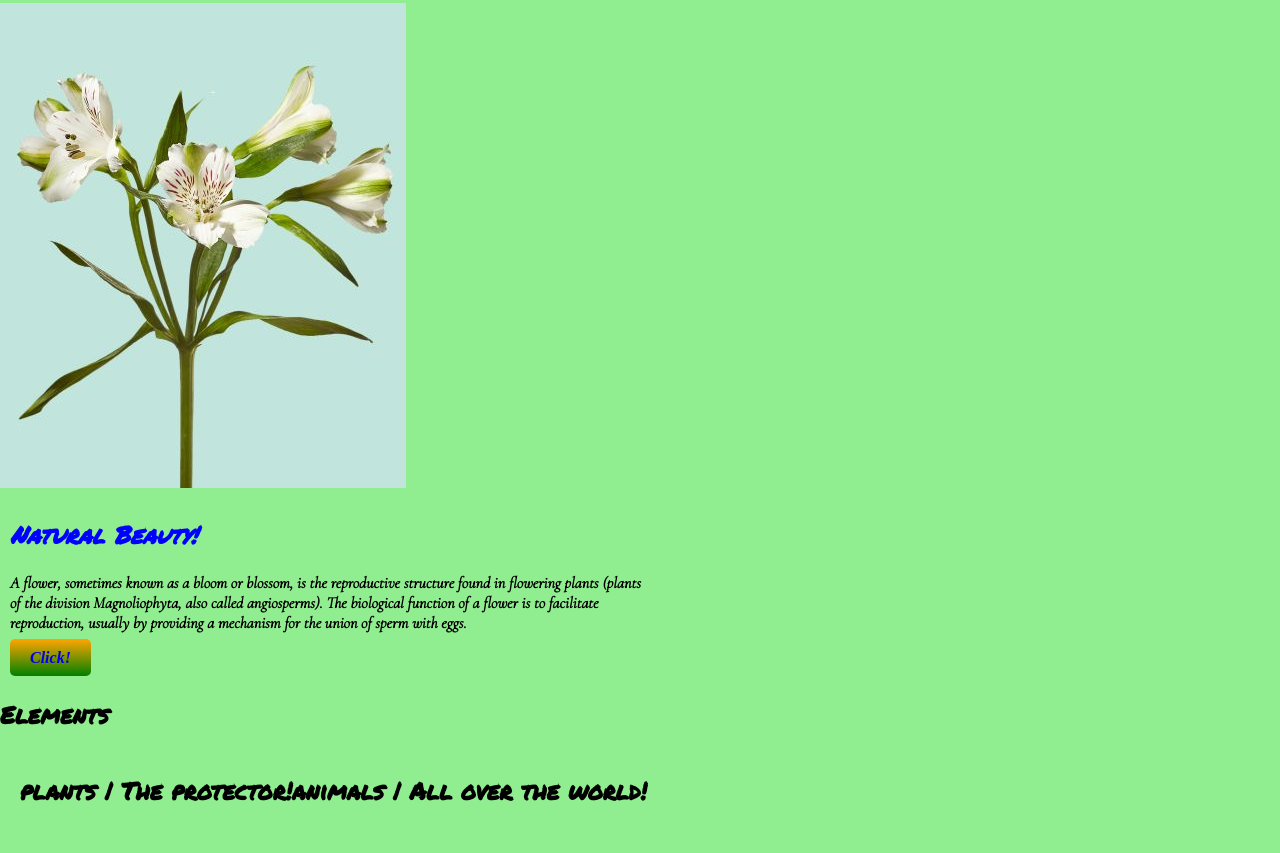
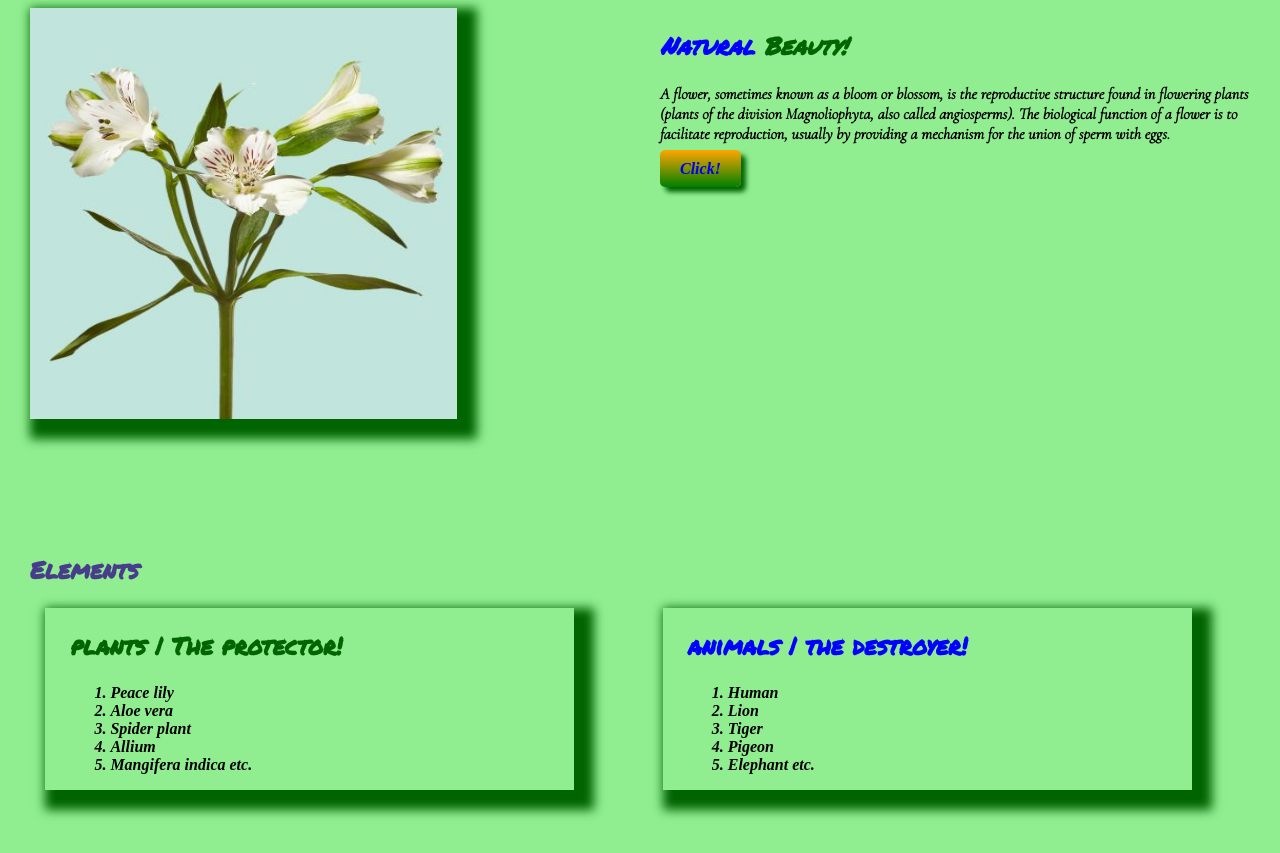
Before and after one commit to tawfikalahitanvir/nature, a plain HTML site: page index.html in a window 1280 px wide. Shown: the part 443-1296 px from the top of the page. Before the commit the page ends 1271 px from the top, so only its background shows below. Drawn offline with nearby package versions, Linux system fonts and the light colour scheme.

Commit message:
shadow added

```diff
--- a/index.html
+++ b/index.html
@@ -21,33 +21,56 @@
         <p><b>Nature, in the broadest sense, is the natural, physical, material world or universe. "Nature" can refer to the phenomena of the physical world, and also to life in general. The study of nature is a large, if not the only, part of science. Although humans are part of nature, human activity is often understood as a separate category from other natural phenomena.
         </b>
         </p>
-        <a class="link-button" target="_blank" href="https://www.nature.com/nature/about/"><b><i>Click!</i></b></a>
+        <a class="link-button" target="_blank" href="https://www.nature.com/nature/about/" style=" box-shadow: 5px 5px 5px #006400;"><b><i>Click!</i></b></a>
     </div>
     <div class="half-width">
-        <img src="images/nature3.jpg" alt="naturepic" style="color: #90ee90;">
+        <img src="images/nature3.jpg" alt="naturepic" style=" box-shadow: 10px 10px 10px 10px #006400;">
     </div>
    </section>
-   <section class="elements>
-       <div class="half-width">
-            <img src="images/flower1.jfif" alt="one flower">
+   <section class="elements">
+        <div class= "half-width">
+            <img src="images/flower1.jfif" alt="one flower" style=" box-shadow: 10px 10px 10px 10px #006400;">
        </div>
        <div class="half-width">
-            <h1><b><i style="color:blue;">Natural Beauty!</i></b></h1>
+            <h1><b><i style="color:#0000ff;">Natural <span style="color: #006400;">Beauty!</span> </i></b></h1>
             <p><b>A flower, sometimes known as a bloom or blossom, is the reproductive structure found in flowering plants (plants of the division Magnoliophyta, also called angiosperms). The biological function of a flower is to facilitate reproduction, usually by providing a mechanism for the union of sperm with eggs.</b></p>
-            <a class="link-button" target="_blank" href="https://www.1800flowers.com/"><b><i>Click!</i></b></a>
+            <a class="link-button" target="_blank" href="https://www.1800flowers.com/" style=" box-shadow: 5px 5px 5px #006400;"><b><i>Click!</i></b></a>
         </div>
    </section>
    <section>
-       <h1>Elements</h1>
+       <h1 id="element-shadow">Elements</h1>
        <div class="elements">
-            <div>
-                <h1>plants | The protector!</h1>
+            <div class="shadow">
+                <h1 id="plants">plants | The protector!</h1>
+                <ol>
+                    <b>
+                       <i>
+                        <li>Peace lily</li>
+                        <li>Aloe vera</li>
+                        <li>Spider plant</li>
+                        <li>Allium</li>
+                        <li>Mangifera indica etc.</li>
+                       </i>
+                    </b>
+                </ol>
+
             </div>
-            <div>
-                <h1>animals | All over the world! </h1>
+            <div class="shadow">
+                <h1 id="animals">animals | the destroyer! </h1>
+                <ol>
+                    <b>
+                        <i>
+                            <li>Human</li>
+                            <li>Lion</li>
+                            <li>Tiger</li>
+                            <li>Pigeon</li>
+                            <li>Elephant etc.</li>
+                        </i>
+                    </b>
+                </ol>
             </div>
        </div>
-   </section>
+    </section>
 
 </body>
 </html>
--- a/style.css
+++ b/style.css
@@ -32,6 +32,21 @@ p{
     border-radius: 5px;
 
 }
-.flower{
-    padding-top: 0px;
+.shadow{
+    width:40%;
+    margin-left: 2%;
+    padding-left: 2%;
+    margin-right: 5%;
+    margin-bottom: 5%;
+    box-shadow: 10px 10px 10px 10px #006400;
 }
+#animals{
+    color: #0000ff;
+}
+#plants{
+    color: #006400;
+}
+#element-shadow{
+    color: #483d8b;
+    padding-left: 30px;
+}
```
